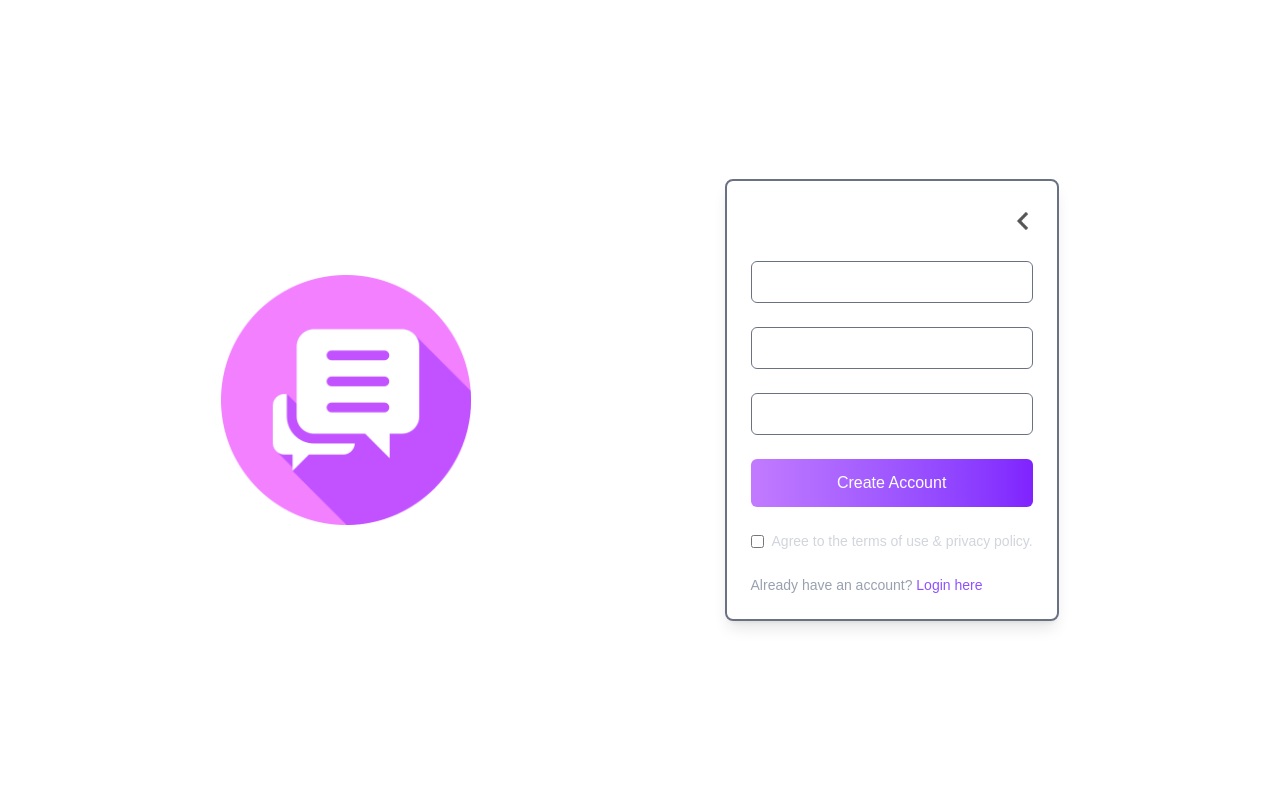
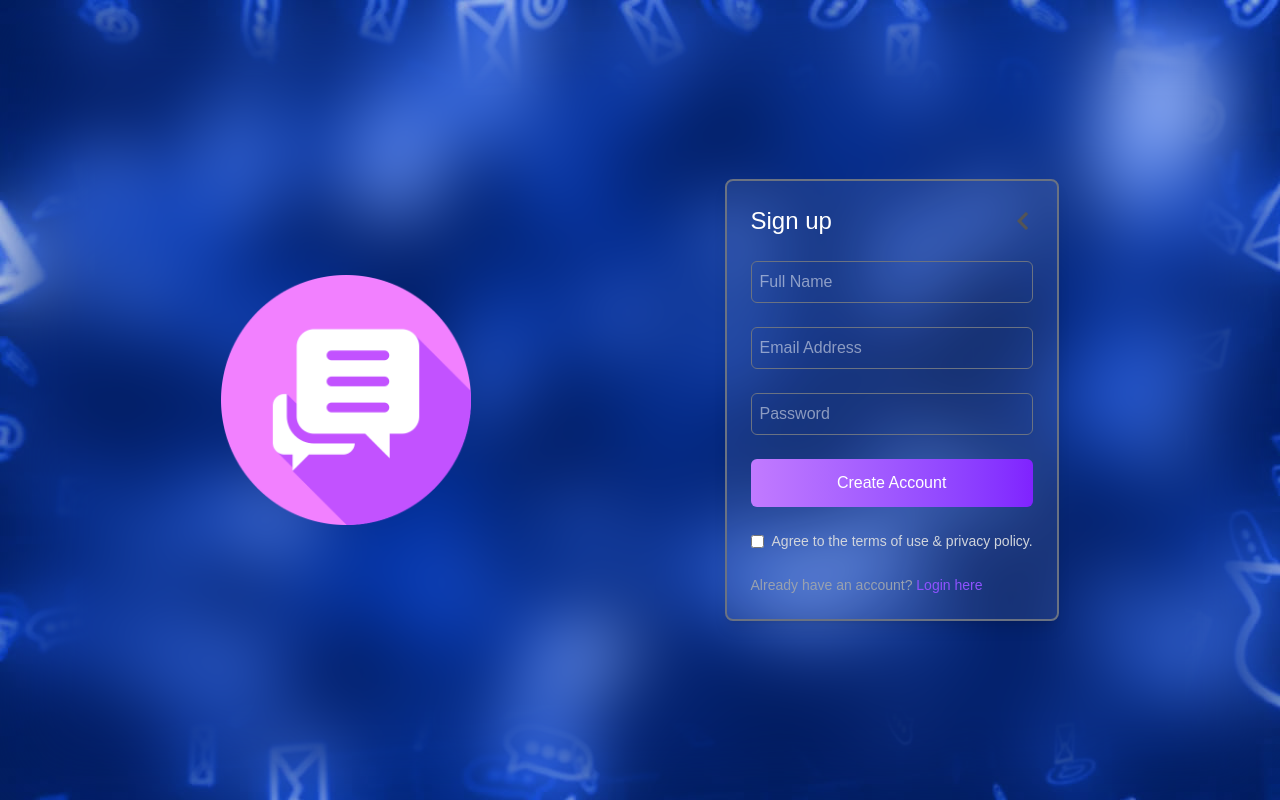
Before and after one commit to Protrick/CHAT-APP, a React (Vite) app in the folder client/: page /login in a window 1280 px wide. Built offline with nearby package versions, Linux system fonts and the light colour scheme; no server answers.

Commit message:
bg image fixed

```diff
--- a/client/src/App.jsx
+++ b/client/src/App.jsx
@@ -9,7 +9,7 @@ import { AuthContext } from '../context/authContext.jsx'
 const App = () => {
   const {authUser} = useContext(AuthContext)
   return (
-    <div className='bgbgimage.jpg")]'>
+    <div style={{ backgroundImage: `url("/public/bgimage.jpg")` }}>
       <Toaster/>
       <Routes>
         <Route path='/' element={authUser ? <HomePage /> : <Navigate to='/login' />} />
```
Also changed, not shown: 2 other files (tests, documents, lock files or other folders).
